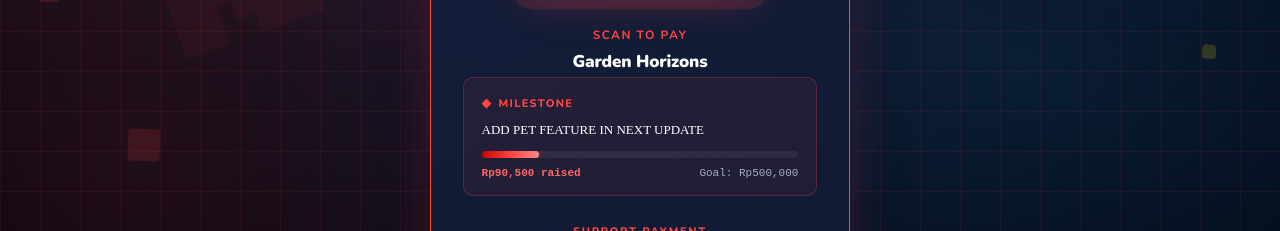
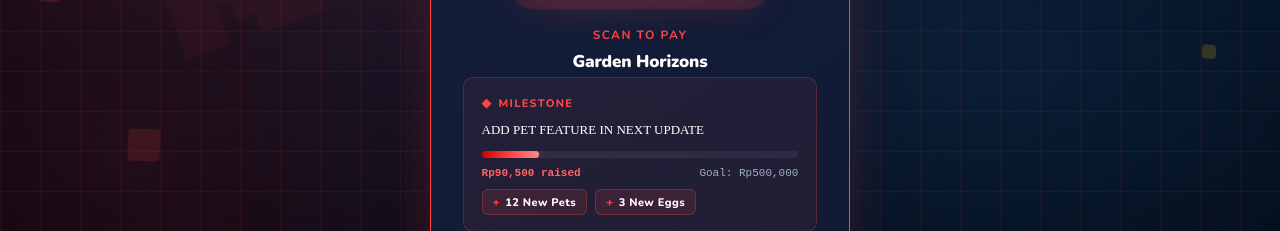
Before and after one commit to Hamm19-19/SupportMe, a plain HTML site: page index.html in a window 1280 px wide. Shown: the part 569-800 px from the top of the page. Drawn offline with nearby package versions, Linux system fonts and the light colour scheme.

Commit message:
Update index.html

```diff
--- a/index.html
+++ b/index.html
@@ -107,6 +107,9 @@
   .milestone-bar { height: 100%; border-radius: 100px; background: linear-gradient(90deg, #CC0000, #FF4444, #FF8888); transition: width 1s ease; box-shadow: 0 0 8px rgba(255,68,68,0.5); }
   .milestone-amounts { display: flex; justify-content: space-between; font-size: 11px; color: var(--text-muted); font-family: monospace; }
   .milestone-amounts .filled { color: #FF6666; font-weight: 700; }
+  .milestone-rewards { display: flex; gap: 8px; margin-top: 10px; flex-wrap: wrap; }
+  .milestone-reward-tag { display: inline-flex; align-items: center; gap: 5px; background: rgba(255,68,68,0.12); border: 1px solid rgba(255,68,68,0.3); border-radius: 6px; padding: 4px 10px; font-size: 11px; font-weight: 800; color: #fff; letter-spacing: 0.04em; }
+  .milestone-reward-tag .tag-plus { color: var(--roblox-red); font-size: 12px; }
 </style>
 </head>
 <body>
@@ -149,6 +152,10 @@
         <span class="filled">Rp90,500 raised</span>
         <span>Goal: Rp500,000</span>
       </div>
+      <div class="milestone-rewards">
+        <span class="milestone-reward-tag"><span class="tag-plus">+</span>12 New Pets</span>
+        <span class="milestone-reward-tag"><span class="tag-plus">+</span>3 New Eggs</span>
+      </div>
     </div>
     <p class="support-label">Support Payment</p>
     <div class="apps-row">
```
